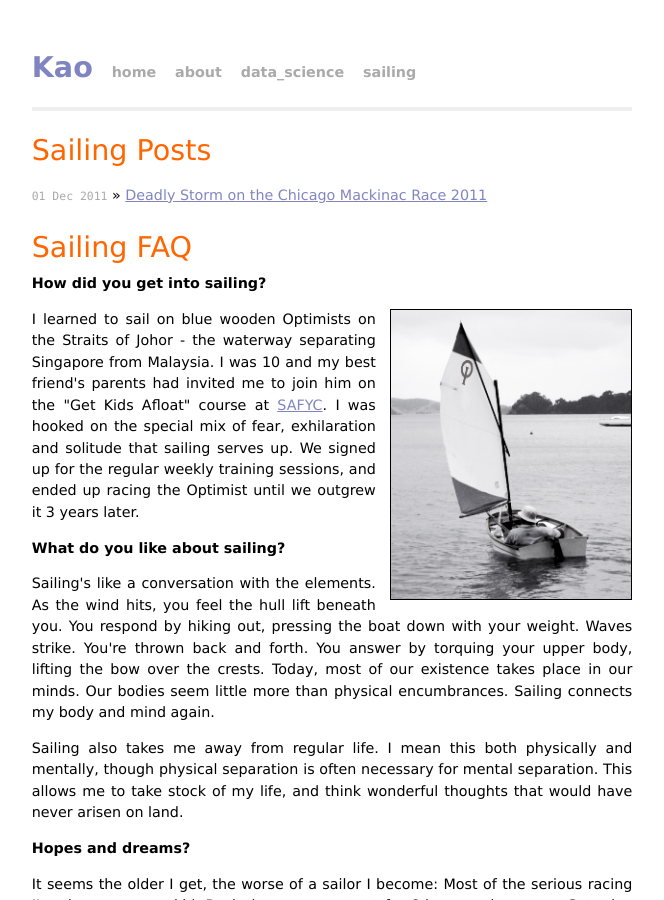
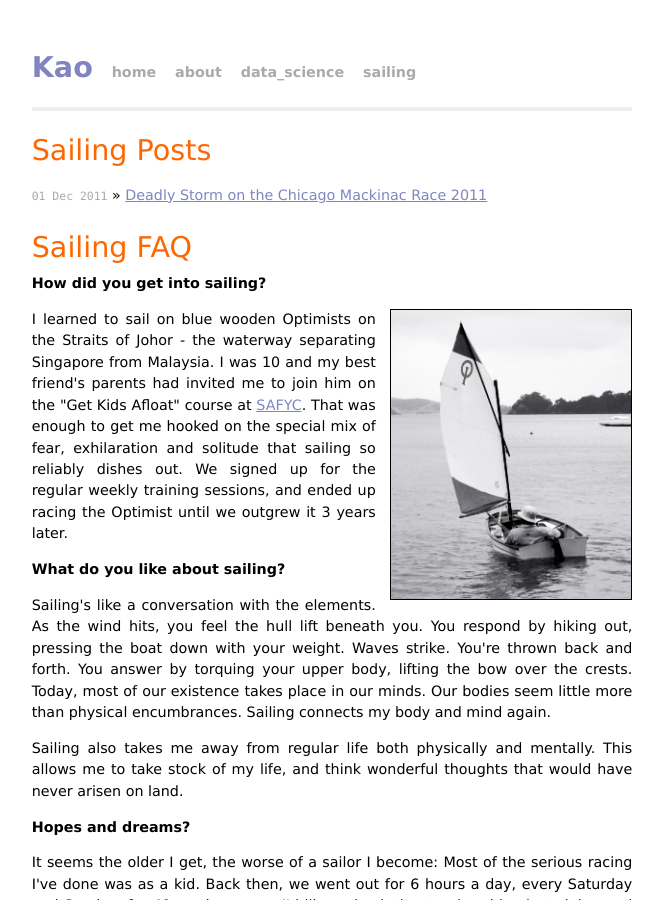
Before and after one commit to zichongkao/zichongkao.github.io, a Jekyll site: the page built from sailing.html, in a window 1280 px wide and 900 px high. Shown: the whole window, without its empty margins (308-972 px from the left). Built offline with Jekyll 4.4.1, drawn with Linux system fonts in a browser that asks for light colours; Markdown is read by kramdown in place of the engine named in the settings.

Commit message:
news added

```diff
--- a/index.html
+++ b/index.html
@@ -4,6 +4,10 @@ title: Kao's Website
 ---
 
 <div id="home">
+  <h1>News</h1>
+  <ul class="posts">
+    <li><span>26 Dec 2013</span> &raquo; Learning Git using <a href="https://github.com/pluralsight/git-internals-pdf/releases">Peepcode's awesome guide</a>.</li>
+  </ul>
   <h1>Posts</h1>
   <ul class="posts">
     {% for post in site.posts %}
--- a/sailing.html
+++ b/sailing.html
@@ -15,14 +15,14 @@ title: Kao's Website - Sailing
     <h2>How did you get into sailing?</h2>
       <p>
         <img src="/pics/opti.jpg" width="40%" style="float:right; margin-left: 1em; border: solid 1px #000;" alt="Image of an Optimist">
-        I learned to sail on blue wooden Optimists on the Straits of Johor - the waterway separating Singapore from Malaysia. I was 10 and my best friend's parents had invited me to join him on the "Get Kids Afloat" course at <a href="http://www.safyc.org.sg/">SAFYC</a>. I was hooked on the special mix of fear, exhilaration and solitude that sailing serves up. We signed up for the regular weekly training sessions, and ended up racing the Optimist until we outgrew it 3 years later.
+        I learned to sail on blue wooden Optimists on the Straits of Johor - the waterway separating Singapore from Malaysia. I was 10 and my best friend's parents had invited me to join him on the "Get Kids Afloat" course at <a href="http://www.safyc.org.sg/">SAFYC</a>. That was enough to get me hooked on the special mix of fear, exhilaration and solitude that sailing so reliably dishes out. We signed up for the regular weekly training sessions, and ended up racing the Optimist until we outgrew it 3 years later.
       </p>
     <h2>What do you like about sailing?</h2>
      <p>
         Sailing's like a conversation with the elements. As the wind hits, you feel the hull lift beneath you. You respond by hiking out, pressing the boat down with your weight. Waves strike. You're thrown back and forth. You answer by torquing your upper body, lifting the bow over the crests. Today, most of our existence takes place in our minds. Our bodies seem little more than physical encumbrances. Sailing connects my body and mind again.
      </p>
      <p>
-        Sailing also takes me away from regular life. I mean this both physically and mentally, though physical separation is often necessary for mental separation. This allows me to take stock of my life, and think wonderful thoughts that would have never arisen on land.
+        Sailing also takes me away from regular life both physically and mentally. This allows me to take stock of my life, and think wonderful thoughts that would have never arisen on land.
      </p>
 
     <h2>Hopes and dreams?</h2>
@@ -35,6 +35,7 @@ title: Kao's Website - Sailing
      <h2>Photos!</h2>
        <a href="/pics/ucsailing_420.jpg"><img src="/pics/ucsailing_420.jpg" width="100%" style="margin-top: 1em; border: solid 1px #000;"></a>
        Coming off rotation. Wet Your Willie Regatta 2012, Northwestern University, IL.
+
        <a href="/pics/ucsailing_jpyc.jpg"><img src="/pics/ucsailing_jpyc.jpg" width="100%" style="margin-top: 1em; border: solid 1px #000;"></a>
        Sunset at Jackson Park Yacht Club, IL with the UChicago Sailing Club.
 
```
Also changed, not shown: pics/ucsailing_420.jpg, pics/ucsailing_jpyc.jpg.
